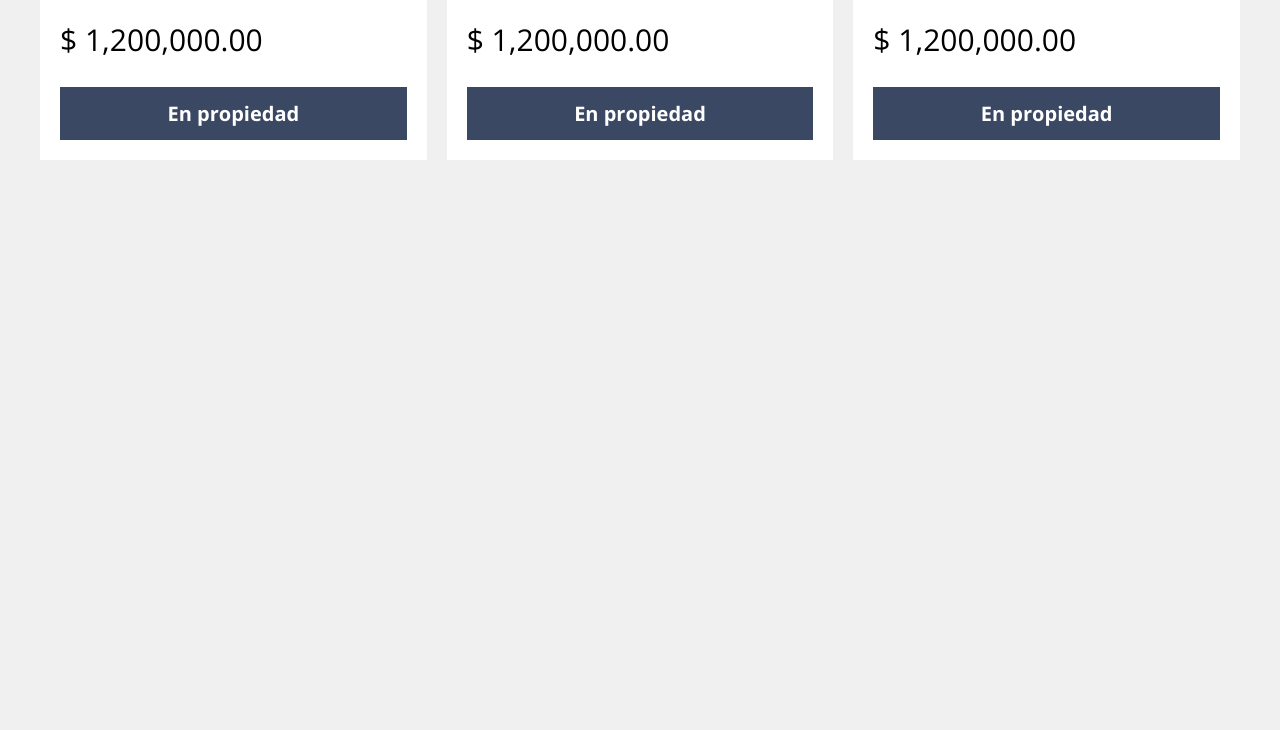
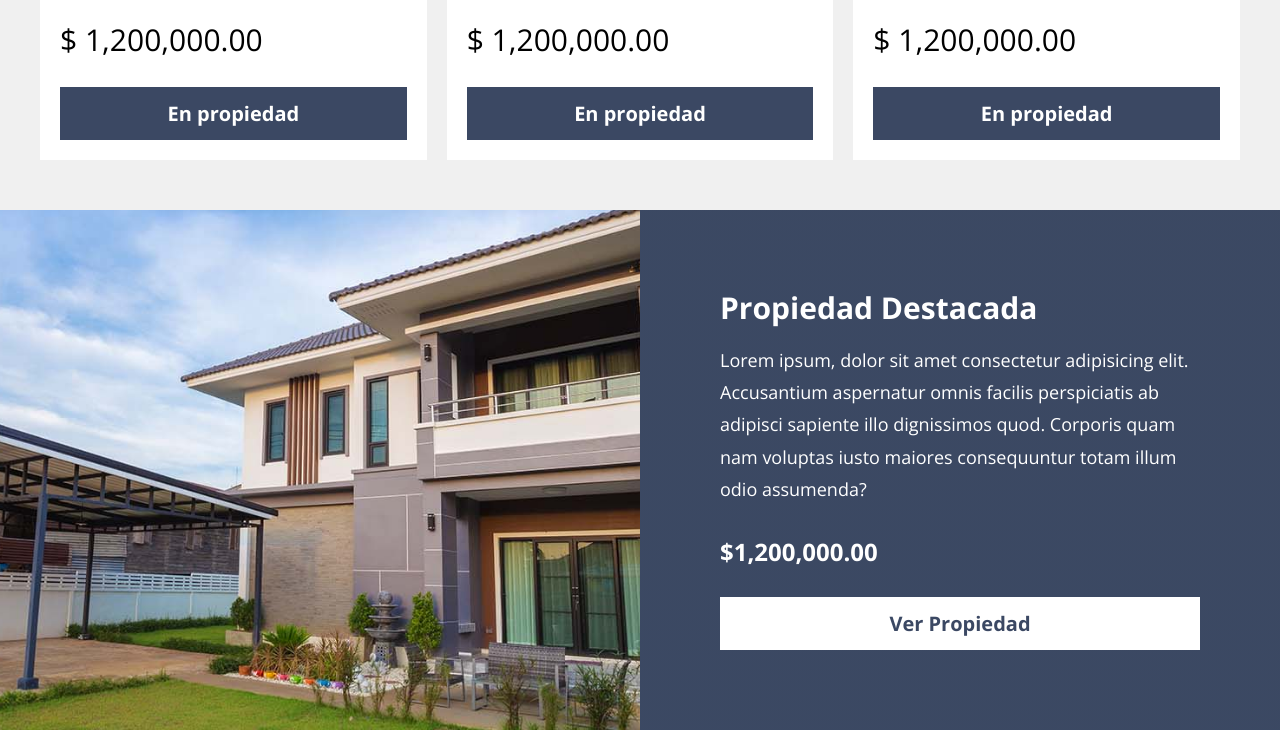
Before and after one commit to TaielNxz/sass-course-09-realstate, a plain HTML site: page index.html in a window 1280 px wide. Shown: the part 1826-2556 px from the top of the page. Before the commit the page ends 2036 px from the top, so only its background shows below. Drawn offline with nearby package versions, Linux system fonts and the light colour scheme.

Commit message:
add featured section

```diff
--- a/css/styles.css
+++ b/css/styles.css
@@ -288,3 +288,84 @@ p {
 .property-info a:hover {
     background-color: var(--primaryDarken);
 }
+
+/* ==== featured ==== */
+
+.featured {
+    background-image:
+        linear-gradient( to top, var(--primary) 0%, var(--primary) 50%, transparent 50%, transparent 100%),
+        url(../img/destacada.jpg);
+
+    background-repeat: no-repeat;
+    background-size: 100%, 110rem;
+    background-position: 70% 0%;
+}
+@media (min-width: 480px) {
+    .featured {
+        background-size: 100%, 80rem;
+    }
+}
+@media (min-width: 768px) {
+    .featured {
+        background-image:
+            linear-gradient( to left, var(--primary) 0%, var(--primary) 50%, transparent 50%, transparent 100%),
+            url(../img/destacada.jpg);
+
+        background-size: 100%, 100%;
+        background-position: center, -40rem center;
+    }
+}
+
+.featured-grid {
+    display: grid;
+    grid-template-rows: repeat( 2, 1fr );
+}
+
+.featured-content {
+    padding: 5rem;
+    grid-row: 2 / 3;
+}
+
+@media (min-width: 768px) {
+    .featured-grid {
+        grid-template-rows: unset;
+        grid-template-columns: repeat( 2, 1fr );
+    }
+
+    .featured-content {
+        padding: 8rem;
+        grid-column: 2 / 3;
+    }
+}
+
+.featured-content > * {
+    color: var(--white);
+}
+
+.featured-content p {
+    font-size: 1.8rem;
+}
+
+.featured-content p {
+    font-size: 1.8rem;
+}
+
+.featured-content .price {
+    font-size: 2.4rem;
+    font-weight: 700;
+}
+
+.featured-content a {
+    display: block;
+    background-color: var(--white);
+    color: var(--primary);
+    padding: 1.5rem 4rem;
+    font-size: 2rem;
+    font-weight: 700;
+    text-align: center;
+}
+
+.featured-content a:hover {
+    background-color: var(--primaryLighten);
+    color: var(--white);
+}
--- a/index.html
+++ b/index.html
@@ -100,5 +100,15 @@
             </div> <!-- .property -->
         </div>
     </main>
+    <section class="featured">
+        <div class="featured-grid">
+            <div class="featured-content">
+                <h3>Propiedad Destacada</h3>
+                <p>Lorem ipsum, dolor sit amet consectetur adipisicing elit. Accusantium aspernatur omnis facilis perspiciatis ab adipisci sapiente illo dignissimos quod. Corporis quam nam voluptas iusto maiores consequuntur totam illum odio assumenda?</p>
+                <p class="price">$1,200,000.00</p>
+                <a href="#">Ver Propiedad</a>
+            </div>
+        </div>
+    </section>
 </body>
 </html>
```
